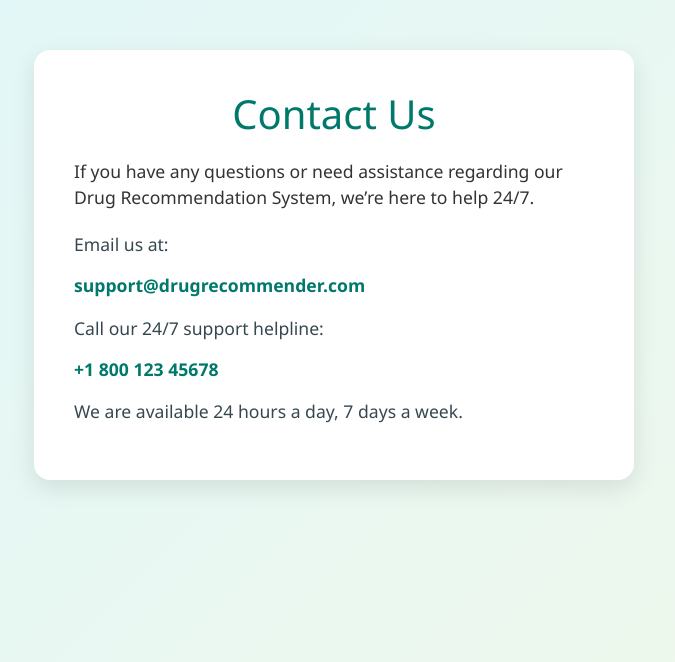
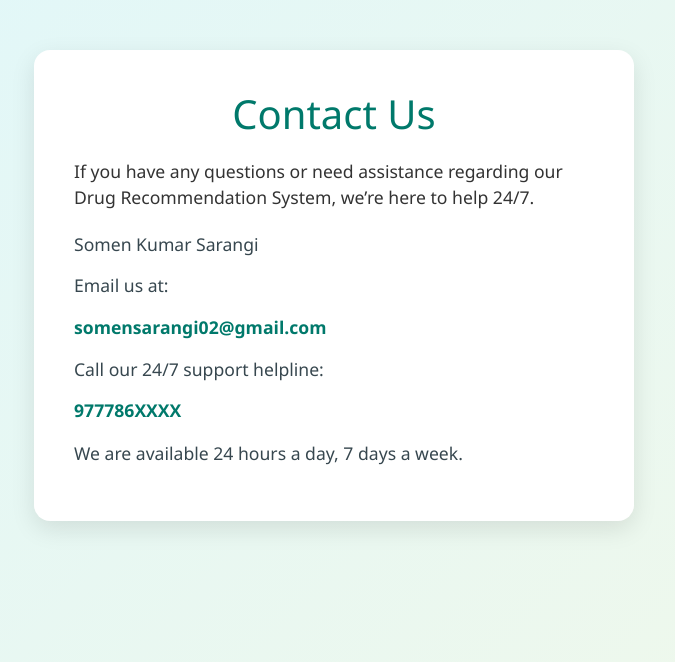
Before and after one commit to Somen-55/Drug-Recommendation-System, a Flask app: page /contact in a window 1280 px wide. Shown: the top 662 px of the page, without its empty margins (306-981 px from the left). Run offline with Flask 3, Linux system fonts and the light colour scheme; parts of the project's set-up code (start-up, migrations or seed data) failed here and were passed over.

Commit message:
Update contact.html

```diff
--- a/templates/contact.html
+++ b/templates/contact.html
@@ -71,11 +71,12 @@
       <p>If you have any questions or need assistance regarding our Drug Recommendation System, we’re here to help 24/7.</p>
 
       <div class="contact-info">
+        <p>Somen Kumar Sarangi</p>
         <p>Email us at:</p>
-        <a href="mailto:support@drugrecommender.com" class="email-link">support@drugrecommender.com</a>
+        <a href="mailto:support@drugrecommender.com" class="email-link">somensarangi02@gmail.com</a>
 
         <p class="mt-3">Call our 24/7 support helpline:</p>
-        <a href="tel:+18001234567" class="phone-link">+1 800 123 45678</a>
+        <a href="tel:+18001234567" class="phone-link">977786XXXX</a>
 
         <p class="mt-3">We are available 24 hours a day, 7 days a week.</p>
       </div>
```
